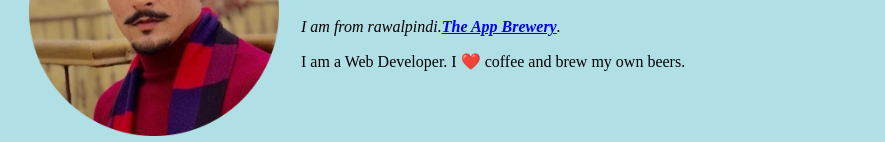
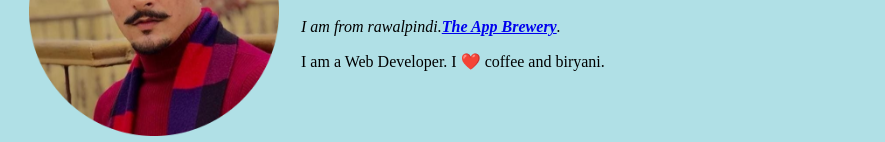
Before and after one commit to hurairafaraz50/cv, a plain HTML site: page Html personal site/index.html in a window 1280 px wide. Shown: the part 143-285 px from the top of the page, without its empty margins (0-885 px from the left). Drawn offline with Linux system fonts and the light colour scheme.

Commit message:
added biryani

```diff
--- a/Html personal site/index.html
+++ b/Html personal site/index.html
@@ -12,7 +12,7 @@
         <td><img src="img.png" alt="angela profile picture" length="250" width="250"></td>
         <td><h1>HURAIRA FARAZ KHAN</h1>
         <p><em>I am from rawalpindi.<strong><a href="https://www.appbrewery.co/">The App Brewery</a></strong>.</em></p>
-        <p>I am a Web Developer. I ❤️ coffee and brew my own beers.</p></td>
+        <p>I am a Web Developer. I ❤️ coffee and biryani.</p></td>
       </tr>
     </table>
     <hr>
```
